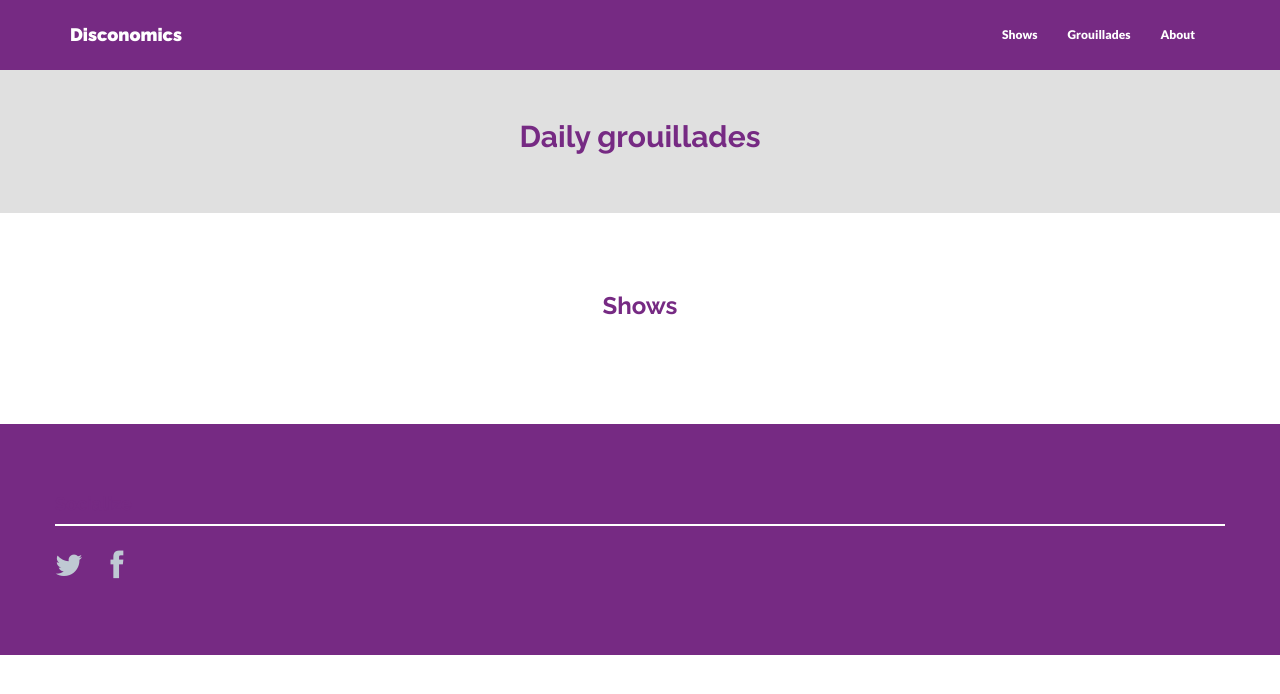
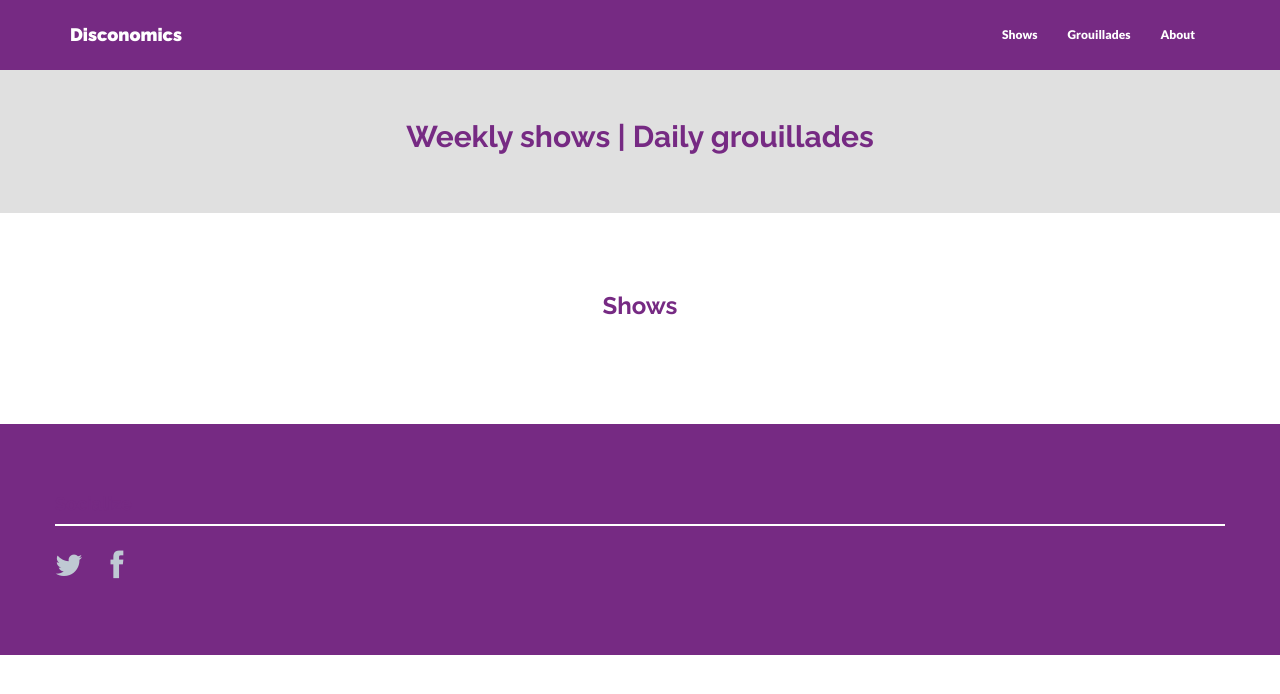
Before and after one commit to disconomics/disconomics.github.io, a Jekyll site: the page built from index.html, in a window 1280 px wide. Shown: the top 694 px of the page. Built offline with Jekyll 4.4.1, drawn with Linux system fonts in a browser that asks for light colours; nearby versions of some CDN libraries.

Commit message:
add images

```diff
--- a/_config.yml
+++ b/_config.yml
@@ -2,7 +2,7 @@
 
 # Site settings
 title: Disconomics
-description: "Daily grouillades"
+description: "Weekly shows | Daily grouillades"
 
 analytics: #Google analytics code in the format XX-nnnnnnnn-n
 baseurl: "" #important: start with /
```
Also changed, not shown: assets/img/grouillades/post01.jpg (added), assets/img/grouillades/post02.jpg (added), assets/img/grouillades/post03.jpg (added), assets/img/shows/portfolio_01.jpg (added), assets/img/shows/portfolio_02.jpg (added), assets/img/shows/portfolio_03.jpg (added), assets/img/shows/portfolio_04.jpg (added), assets/img/shows/portfolio_05.jpg (added), assets/img/shows/portfolio_06.jpg (added), assets/img/shows/portfolio_07.jpg (added), assets/img/shows/portfolio_08.jpg (added), assets/img/shows/portfolio_09.jpg (added), assets/img/shows/portfolio_10.jpg (added).
